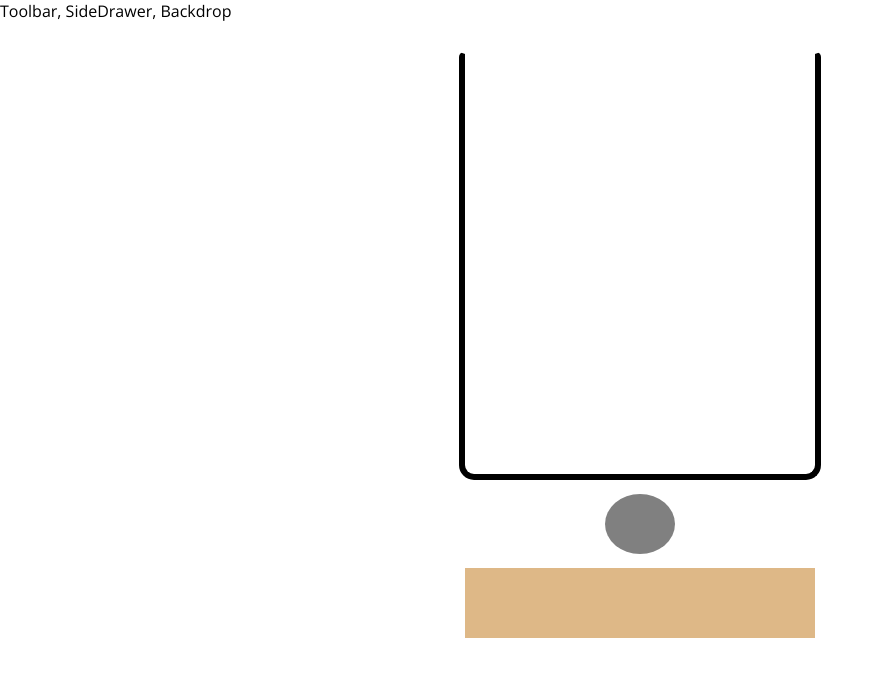
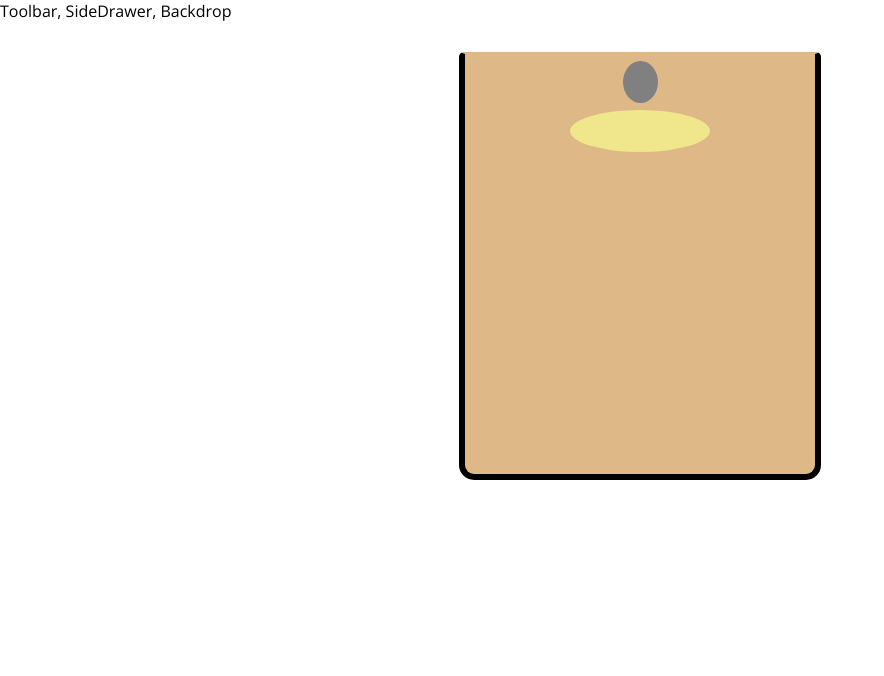
Before and after one commit to alexpich/boba-builder, a React (Create React App) app: page / in a window 1280 px wide. Shown: the top 676 px of the page, without its empty margins (0-884 px from the left). Built offline with nearby package versions, Linux system fonts and the light colour scheme.

Commit message:
Refactored so that all ingredients sit inside the Cup

```diff
--- a/src/components/Boba/Boba.js
+++ b/src/components/Boba/Boba.js
@@ -6,9 +6,12 @@ import BobaIngredient from "./BobaIngredient/BobaIngredient";
 const boba = (props) => {
   return (
     <div className={classes.Boba}>
-      <BobaIngredient type={"cup"} />
-      <BobaIngredient type={"boba"} />
-      <BobaIngredient type={"milk-tea"} />
+      <div className={classes.Cup}>
+        {/* <BobaIngredient type={"cup"} /> */}
+        <BobaIngredient type={"boba"} />
+        <BobaIngredient type={"egg-pudding"} />
+        {/* <BobaIngredient type={"milk-tea"} /> */}
+      </div>
     </div>
   );
 };
--- a/src/components/Boba/Boba.module.css
+++ b/src/components/Boba/Boba.module.css
@@ -6,6 +6,18 @@
   text-align: center;
   font-weight: bold;
   font-size: 1.2rem;
+}
+
+.Cup {
+  width: 50%;
+  height: 70%;
+  border: 6px solid black;
+  border-top: 2px solid transparent;
+  border-radius: 15px;
+  border-top-left-radius: 5px;
+  border-top-right-radius: 5px;
+  margin: 2% auto;
+  background-color: burlywood;
 }
 
 @media (min-width: 500px) and (max-height: 401px) {
--- a/src/components/Boba/BobaIngredient/BobaIngredient.js
+++ b/src/components/Boba/BobaIngredient/BobaIngredient.js
@@ -9,7 +9,11 @@ class BobaIngredient extends Component {
 
     switch (this.props.type) {
       case "cup":
-        ingredient = <div className={classes.Cup}></div>;
+        ingredient = (
+          <div className={classes.Cup}>
+            {/* <div className={classes.MilkTea}></div> */}
+          </div>
+        );
         break;
       case "aloe-vera":
         ingredient = <div className={classes.AloeVera}></div>;
--- a/src/components/Boba/BobaIngredient/BobaIngredient.module.css
+++ b/src/components/Boba/BobaIngredient/BobaIngredient.module.css
@@ -20,14 +20,12 @@
   margin: 2% auto;
 }
 .EggPudding {
+  background: khaki;
+  width: 40%;
+  height: 10%;
+  border-radius: 50%;
+  margin: 2% auto;
 }
 
 .GrassJelly {
 }
-
-.MilkTea {
-  width: 50%;
-  height: 65%;
-  background-color: burlywood;
-  margin: 2% auto;
-}
```
